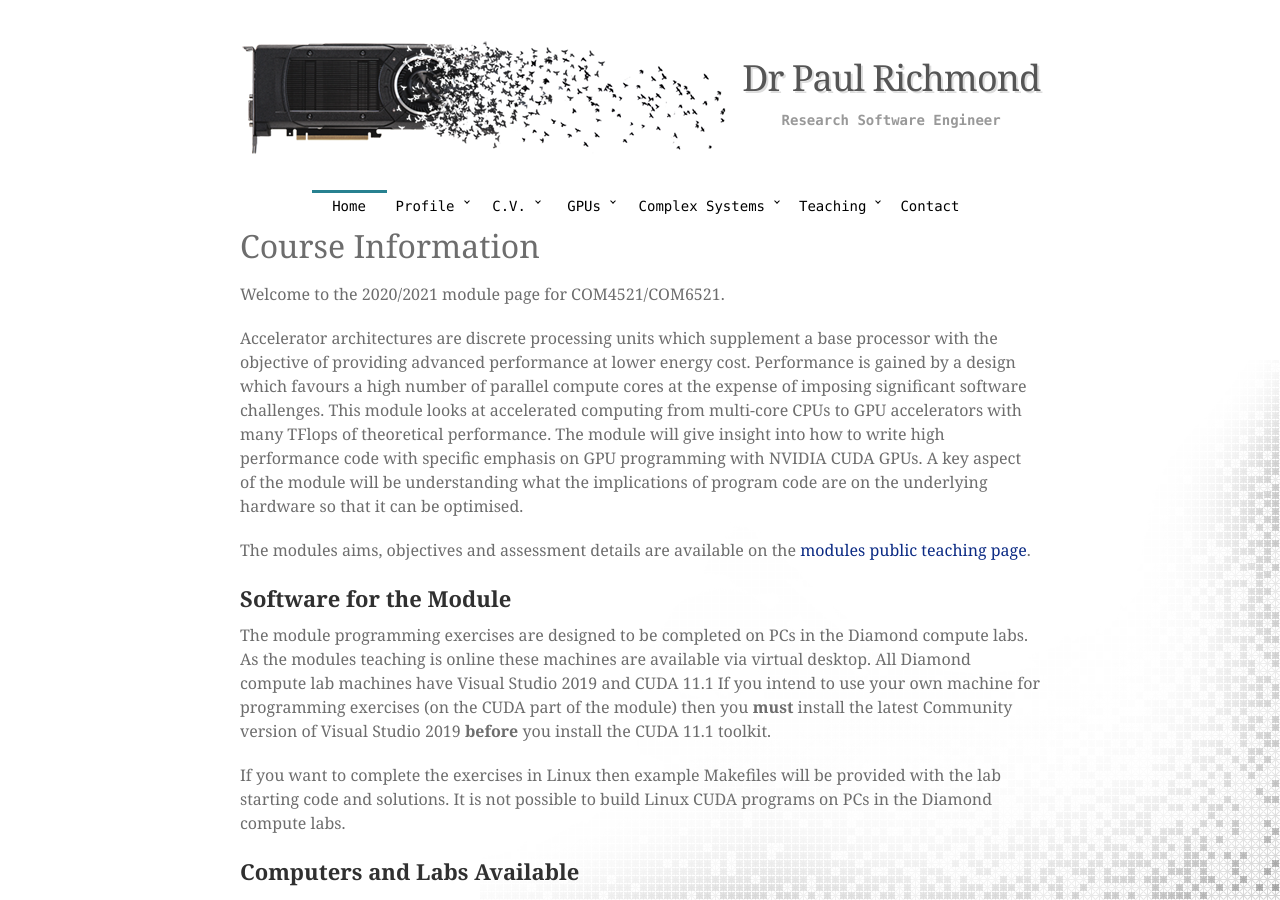
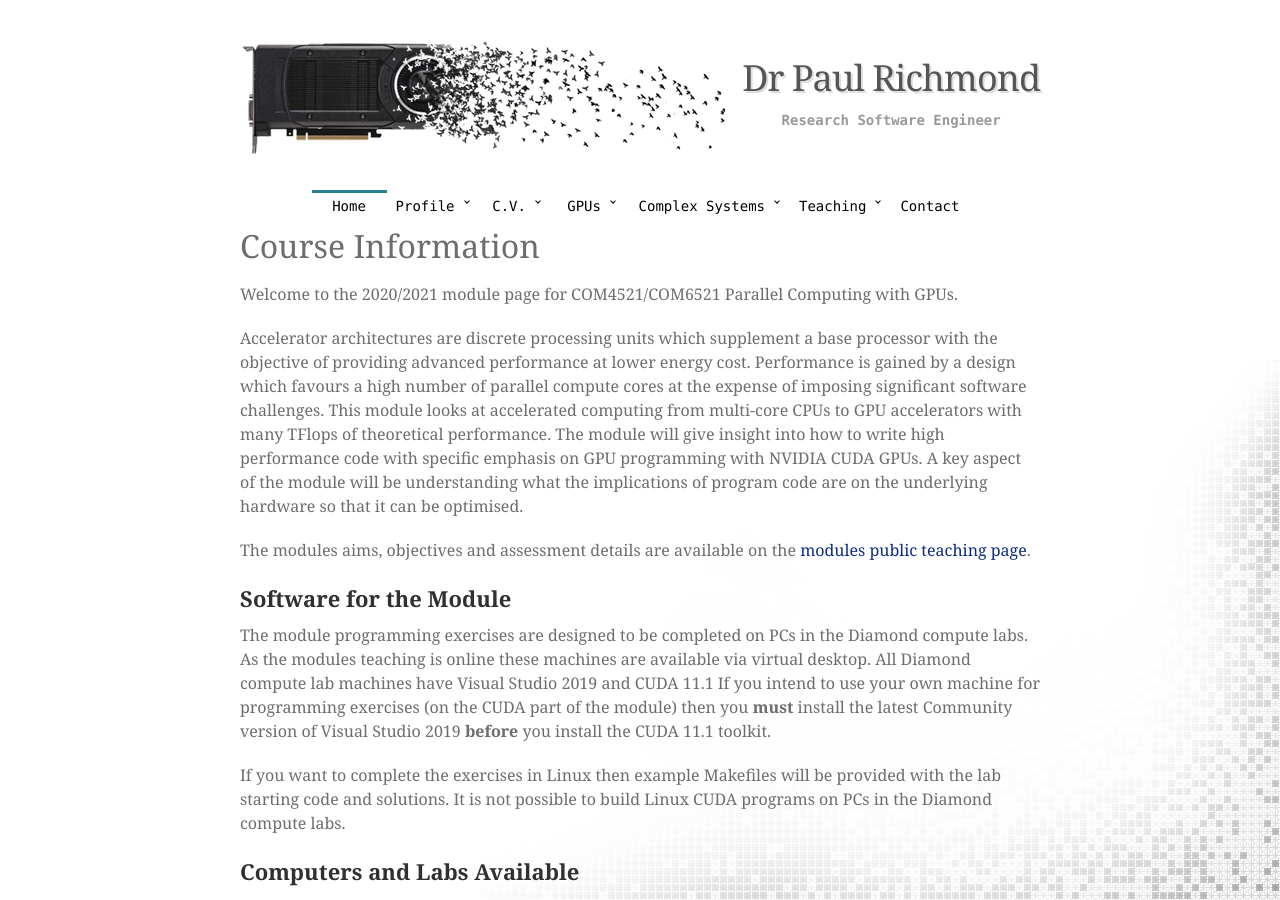
Before and after one commit to mondus/mondus.github.io, a Jekyll site: the page built from teaching/COM4521/index.md, in a window 1280 px wide and 900 px high. Built offline with Jekyll 4.4.1, drawn with Linux system fonts in a browser that asks for light colours; nearby versions of some CDN libraries; some web fonts are replaced.

Commit message:
Update index.md

```diff
--- a/teaching/COM4521/index.md
+++ b/teaching/COM4521/index.md
@@ -6,7 +6,7 @@ layout: homepage
 
 # Course Information
 
-Welcome to the 2020/2021 module page for COM4521/COM6521.
+Welcome to the 2020/2021 module page for COM4521/COM6521 Parallel Computing with GPUs.
 
 Accelerator architectures are discrete processing units which supplement a base processor with the objective of providing advanced performance at lower energy cost. Performance is gained by a design which favours a high number of parallel compute cores at the expense of imposing significant software challenges. This module looks at accelerated computing from multi-core CPUs to GPU accelerators with many TFlops of theoretical performance. The module will give insight into how to write high performance code with specific emphasis on GPU programming with NVIDIA CUDA GPUs. A key aspect of the module will be understanding what the implications of program code are on the underlying hardware so that it can be optimised.
 
```
